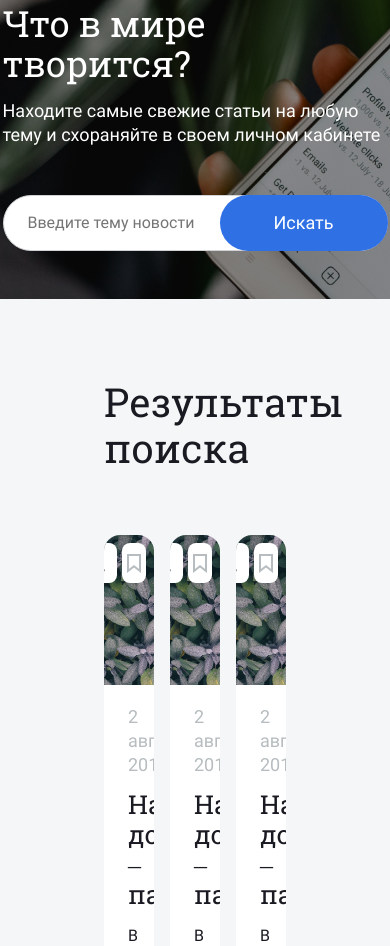
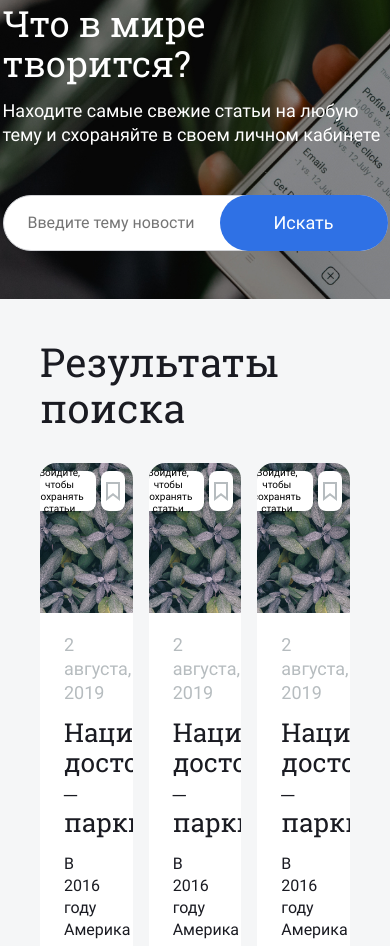
Before and after one commit to nayakunin/news-explorer-frontend, a website built with webpack: page src/index.html in a window 390 px wide. Shown: the part 101-1047 px from the top of the page. Built offline with nearby package versions, Linux system fonts and the light colour scheme.

Commit message:
added styles for results section for 768px resolution

```diff
--- a/src/blocks/results/__cards-container/results__cards-container.css
+++ b/src/blocks/results/__cards-container/results__cards-container.css
@@ -4,3 +4,9 @@
   grid-template-columns: repeat(3, 1fr);
   gap: 16px;
 }
+
+@media only screen and (max-width: 768px) {
+  .results__cards-container {
+    margin-top: 32px;
+  }
+}
--- a/src/blocks/results/__tilte/results__title.css
+++ b/src/blocks/results/__tilte/results__title.css
@@ -1,5 +1,5 @@
 .results__title {
-  margin: 0 0 64px;
+  margin: 0;
 
   font-family: Roboto Slab;
   font-style: normal;
--- a/src/blocks/results/results.css
+++ b/src/blocks/results/results.css
@@ -13,3 +13,9 @@
   padding: 80px 104px;
   background: #F5F6F7;
 }
+
+@media only screen and (max-width: 768px) {
+  .results {
+    padding: 40px;
+  }
+}
```
